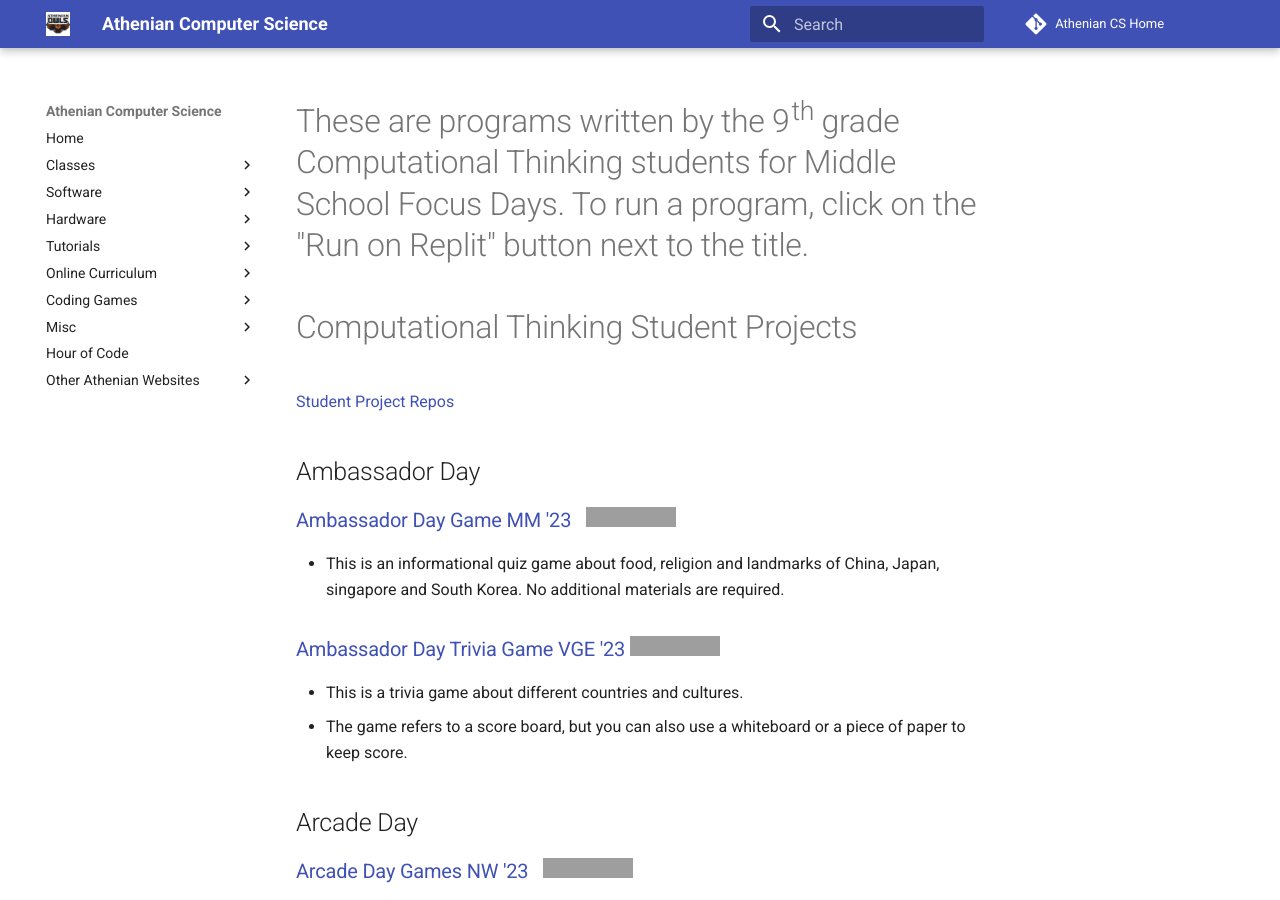
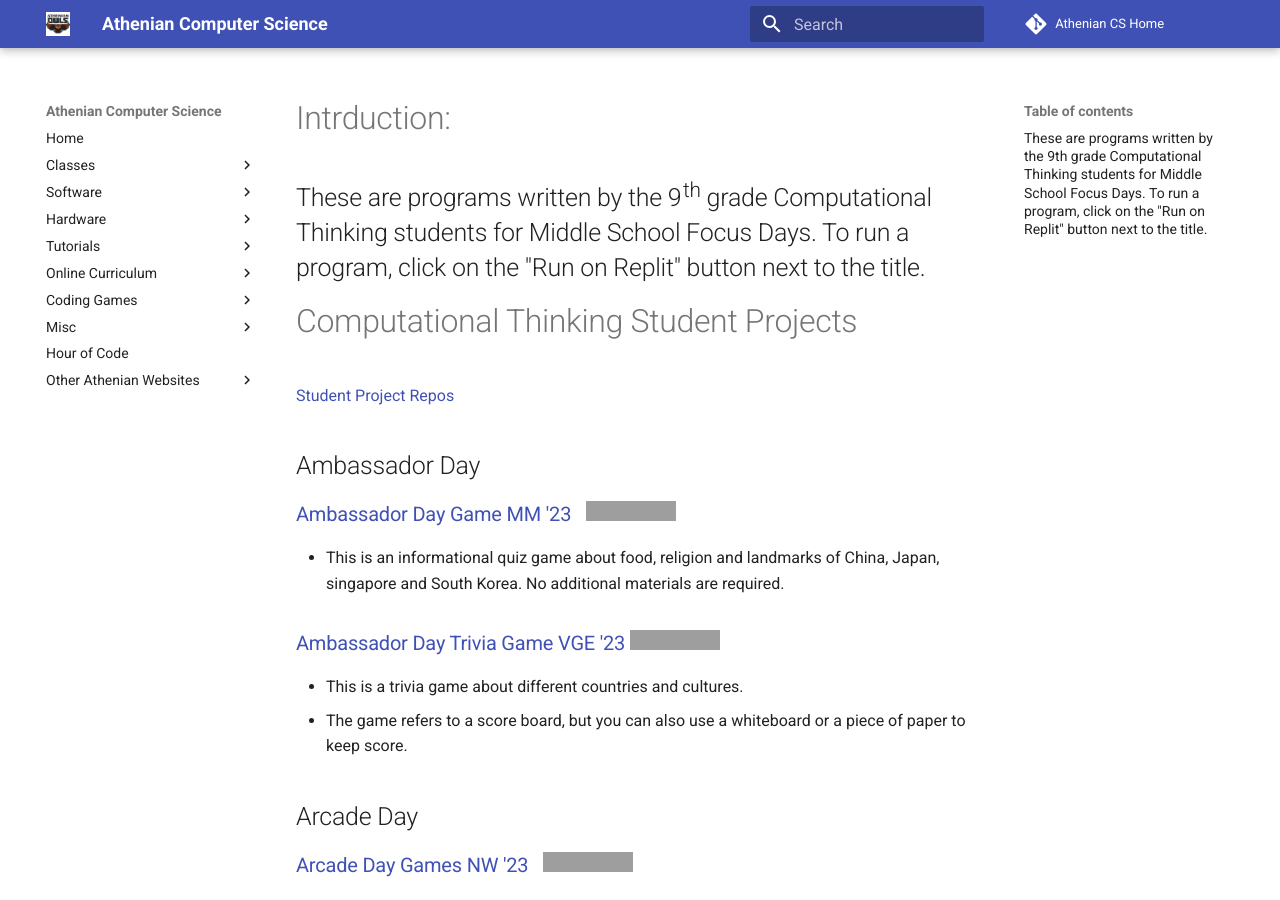
Before and after one commit to athenian-computational-thinking/athenian-cs-mkdocs, an MkDocs documentation site: the page built from docs/ct-projects.md, in a window 1280 px wide and 900 px high. Built offline with MkDocs 1.6.1 and Material for MkDocs 9.7.7, drawn with Linux system fonts in a browser that asks for light colours; comment, search, counter and statistics services are not loaded; grey boxes are pictures that could not be loaded.

Commit message:
Update ct-projects.md

```diff
--- a/docs/ct-projects.md
+++ b/docs/ct-projects.md
@@ -1,4 +1,5 @@
-# These are programs written by the 9th grade Computational Thinking students for Middle School Focus Days. To run a program, click on the "Run on Replit" button next to the title.
+# Intrduction:
+## These are programs written by the 9th grade Computational Thinking students for Middle School Focus Days. To run a program, click on the "Run on Replit" button next to the title.
 
 # Computational Thinking Student Projects
 
```
